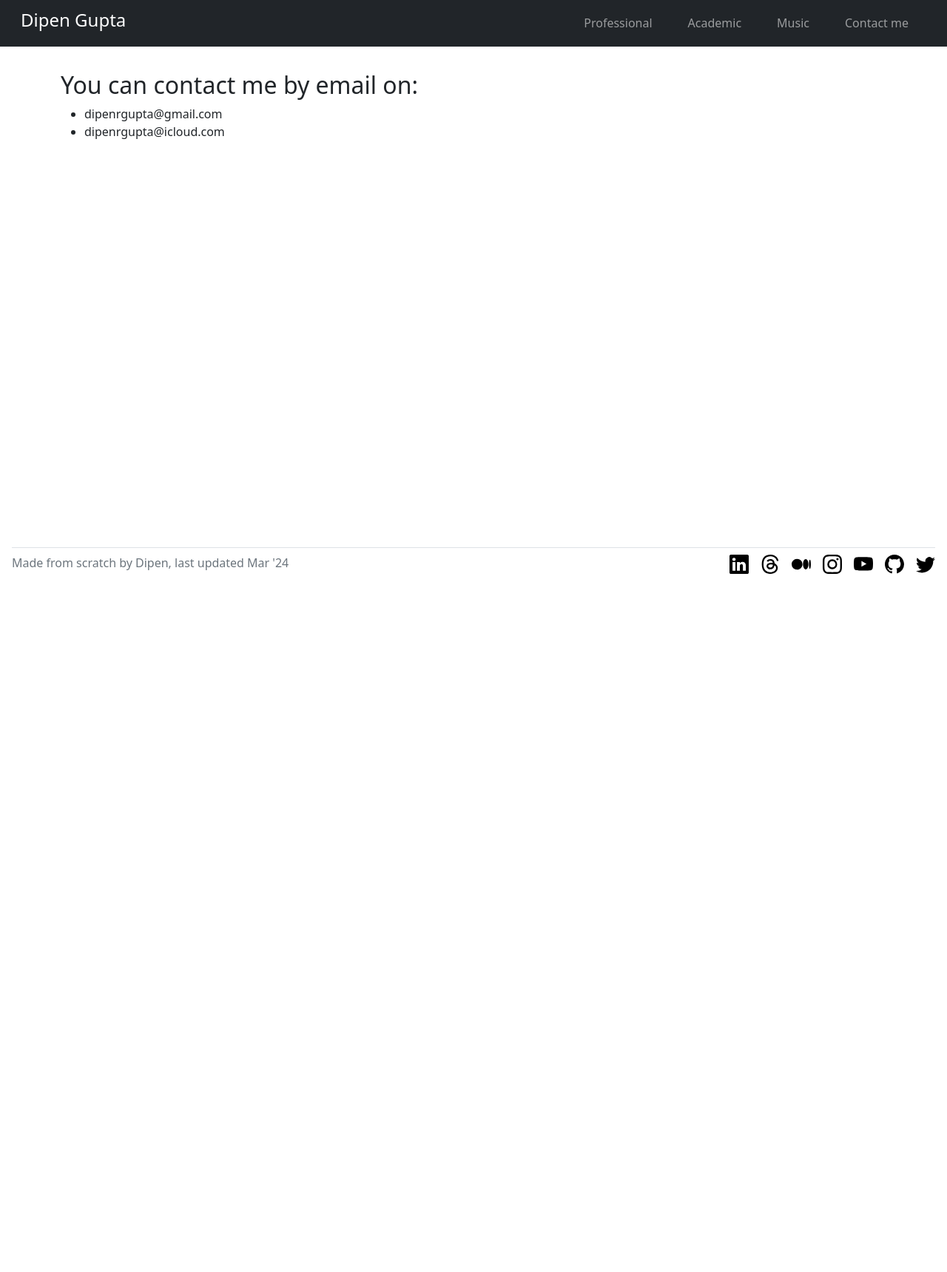
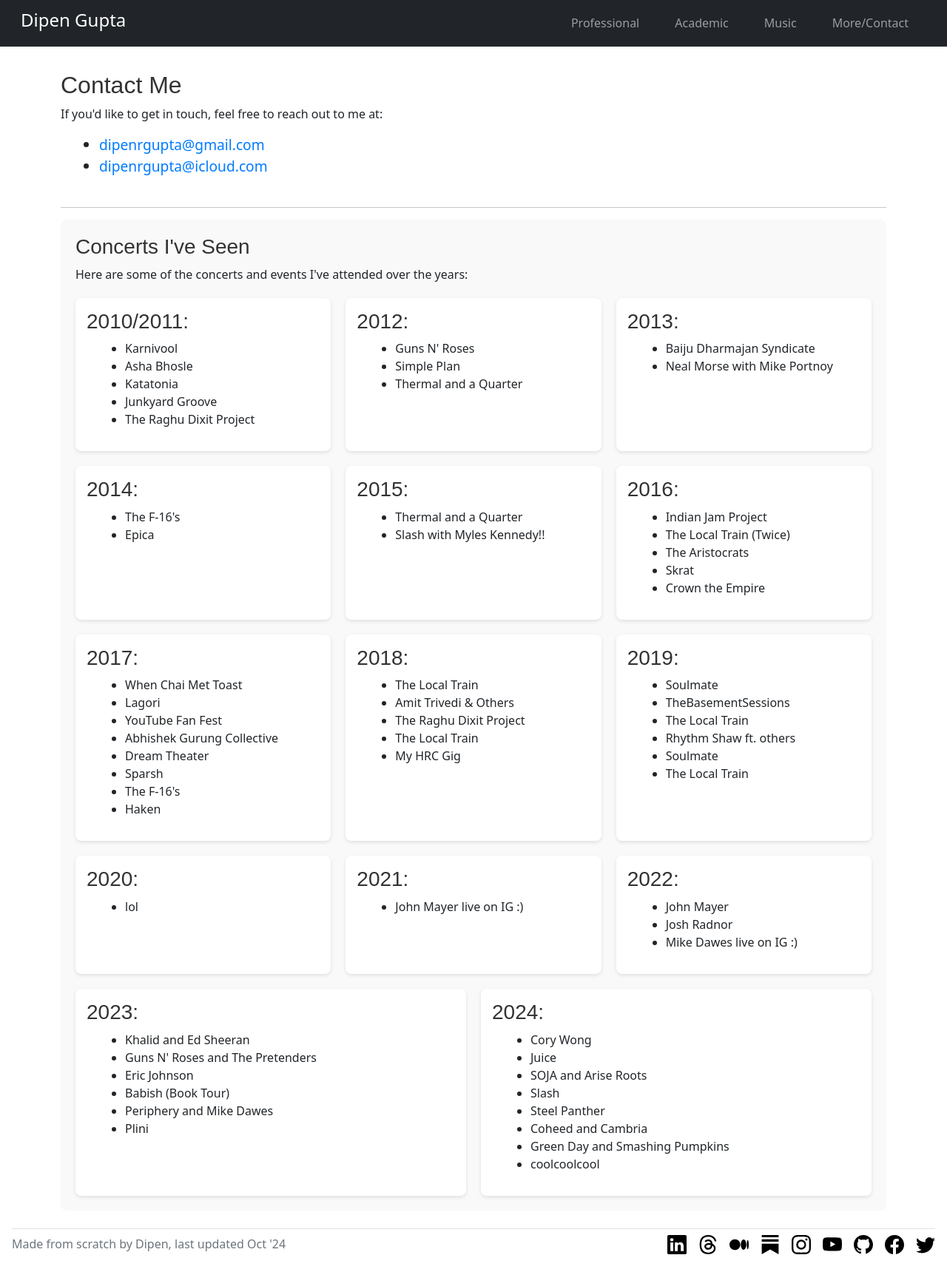
Before and after one commit to dipengupta/personal-website, a Django app: page /contact/ in a window 1280 px wide. Shown: the whole page at 74% size. Before the commit the page ends 776 px from the top, so only its background shows below. Run offline with Django 3.2, Linux system fonts and the light colour scheme; some libraries are stand-ins or nearby versions.

Commit message:
added substack link and concerts section

```diff
--- a/mysite/templates/mysite/header.html
+++ b/mysite/templates/mysite/header.html
@@ -77,7 +77,7 @@
 
 					<!-- Link to contact page -->
 					<li class="nav-item mx-3 text-md-center">
-						<a class="nav-link" href="/contact">Contact me</a>
+						<a class="nav-link" href="/contact">More/Contact</a>
 					</li>
 
 				</ul>
@@ -139,6 +139,10 @@
 			<path d="M6.321 6.016c-.27-.18-1.166-.802-1.166-.802.756-1.081 1.753-1.502 3.132-1.502.975 0 1.803.327 2.394.948s.928 1.509 1.005 2.644q.492.207.905.484c1.109.745 1.719 1.86 1.719 3.137 0 2.716-2.226 5.075-6.256 5.075C4.594 16 1 13.987 1 7.994 1 2.034 4.482 0 8.044 0 9.69 0 13.55.243 15 5.036l-1.36.353C12.516 1.974 10.163 1.43 8.006 1.43c-3.565 0-5.582 2.171-5.582 6.79 0 4.143 2.254 6.343 5.63 6.343 2.777 0 4.847-1.443 4.847-3.556 0-1.438-1.208-2.127-1.27-2.127-.236 1.234-.868 3.31-3.644 3.31-1.618 0-3.013-1.118-3.013-2.582 0-2.09 1.984-2.847 3.55-2.847.586 0 1.294.04 1.663.114 0-.637-.54-1.728-1.9-1.728-1.25 0-1.566.405-1.967.868ZM8.716 8.19c-2.04 0-2.304.87-2.304 1.416 0 .878 1.043 1.168 1.6 1.168 1.02 0 2.067-.282 2.232-2.423a6.2 6.2 0 0 0-1.528-.161"/>
 		</symbol>
 
+		<symbol id="substack" viewBox="0 0 16 16">
+			<path d="M15 3.604H1v1.891h14v-1.89ZM1 7.208V16l7-3.926L15 16V7.208zM15 0H1v1.89h14z"/>
+		</symbol>
+
 	</svg>
 
 	<br>
@@ -148,17 +152,18 @@
 		<span class="d-none d-md-block d-lg-block d-xl-block">
 
 			<div class="row mt-2">
-				<div class="col text-muted">Made from scratch by Dipen, last updated Mar '24</div>
+				<div class="col text-muted">Made from scratch by Dipen, last updated Oct '24</div>
 				<div class="col-4"></div>
 				<div class="col">
 					<ul class="nav justify-content-end list-unstyled d-flex">
 						<li class="ms-3"><a class="text-muted" href="https://www.linkedin.com/in/dipen-gupta-ab6b5071/"><svg class="bi" width="26" height="26"><use xlink:href="#linkedin"/></svg></a></li>
 						<li class="ms-3"><a class="text-muted" href="https://www.threads.net/@dipengupta"><svg class="bi" width="26" height="26"><use xlink:href="#threads"/></svg></a></li>
 						<li class="ms-3"><a class="text-muted" href="https://medium.com/@escapesequencemovies"><svg class="bi" width="26" height="26"><use xlink:href="#medium"/></svg></a></li>
+						<li class="ms-3"><a class="text-muted" href="https://substack.com/@dipengupta"><svg class="bi" width="26" height="26"><use xlink:href="#substack"/></svg></a></li>
 						<li class="ms-3"><a class="text-muted" href="https://www.instagram.com/dipengupta/?hl=en"><svg class="bi" width="26" height="26"><use xlink:href="#instagram"/></svg></a></li>
 						<li class="ms-3"><a class="text-muted" href="https://www.youtube.com/user/buffalo4321able"><svg class="bi" width="26" height="26"><use xlink:href="#youtube"/></svg></a></li>
 						<li class="ms-3"><a class="text-muted" href="https://github.com/dipengupta"><svg class="bi" width="26" height="26"><use xlink:href="#github"/></svg></a></li>
-						<!-- <li class="ms-3"><a class="text-muted" href="https://m.facebook.com/people/Dipen-R-Gupta/100009874141577/"><svg class="bi" width="26" height="26"><use xlink:href="#facebook"/></svg></a></li> -->
+						<li class="ms-3"><a class="text-muted" href="https://m.facebook.com/people/Dipen-R-Gupta/100009874141577/"><svg class="bi" width="26" height="26"><use xlink:href="#facebook"/></svg></a></li>
 						<li class="ms-3"><a class="text-muted" href="https://twitter.com/20swithepennguy"><svg class="bi" width="26" height="26"><use xlink:href="#twitter"/></svg></a></li>
 					</ul>
 				</div>
@@ -171,16 +176,17 @@
 		<!-- this div is only for small screen and xs screens -->
 		<span class="d-xs-block d-sm-block d-md-none">
 			<div class="col-md-4 d-flex justify-content-center mt-2">
-				<span class="mb-3 text-muted">Made by Dipen, last updated Mar '24</span>
+				<span class="mb-3 text-muted">Made by Dipen, last updated Oct '24</span>
 			</div>
 
 			<ul class="nav col-md-4 mx-2 justify-content-center list-unstyled d-flex">
 				<li class="ms-3"><a class="text-muted" href="https://www.linkedin.com/in/dipen-gupta-ab6b5071/"><svg class="bi" width="26" height="26"><use xlink:href="#linkedin"/></svg></a></li>
-				<li class="ms-3"><a class="text-muted" href="https://www.threads.net/@dipengupta"><svg class="bi" width="26" height="26"><use xlink:href="#threads"/></svg></a></li>
-				<li class="ms-3"><a class="text-muted" href="https://medium.com/@escapesequencemovies"><svg class="bi" width="26" height="26"><use xlink:href="#medium"/></svg></a></li>
+				<!-- <li class="ms-3"><a class="text-muted" href="https://www.threads.net/@dipengupta"><svg class="bi" width="26" height="26"><use xlink:href="#threads"/></svg></a></li> -->
+				<!-- <li class="ms-3"><a class="text-muted" href="https://medium.com/@escapesequencemovies"><svg class="bi" width="26" height="26"><use xlink:href="#medium"/></svg></a></li> -->
+				<li class="ms-3"><a class="text-muted" href="https://substack.com/@dipengupta"><svg class="bi" width="26" height="26"><use xlink:href="#substack"/></svg></a></li>
 				<li class="ms-3"><a class="text-muted" href="https://www.instagram.com/dipengupta/?hl=en"><svg class="bi" width="26" height="26"><use xlink:href="#instagram"/></svg></a></li>
 				<li class="ms-3"><a class="text-muted" href="https://www.youtube.com/user/buffalo4321able"><svg class="bi" width="26" height="26"><use xlink:href="#youtube"/></svg></a></li>
-				<li class="ms-3"><a class="text-muted" href="https://github.com/dipengupta"><svg class="bi" width="26" height="26"><use xlink:href="#github"/></svg></a></li>
+				<!-- <li class="ms-3"><a class="text-muted" href="https://github.com/dipengupta"><svg class="bi" width="26" height="26"><use xlink:href="#github"/></svg></a></li> -->
 				<!-- <li class="ms-3"><a class="text-muted" href="https://m.facebook.com/people/Dipen-R-Gupta/100009874141577/"><svg class="bi" width="26" height="26"><use xlink:href="#facebook"/></svg></a></li> -->
 				<li class="ms-3"><a class="text-muted" href="https://twitter.com/20swithepennguy"><svg class="bi" width="26" height="26"><use xlink:href="#twitter"/></svg></a></li>
 			</ul>
--- a/mysite/templates/mysite/sect_contact.html
+++ b/mysite/templates/mysite/sect_contact.html
@@ -1,21 +1,104 @@
 {% extends "mysite/header.html" %}
-
 
 {% block content %}
 {% load static %}
 
-
-
-<div>
+<div class="contact-section">
     <br>
-    <h2>You can contact me by email on:</h2>
-    <ul>
-        <li>dipenrgupta@gmail.com</li>
-        <li>dipenrgupta@icloud.com</li>
+    <h2>Contact Me</h2>
+    <p>If you'd like to get in touch, feel free to reach out to me at:</p>
+    <ul class="contact-list">
+        <li><a href="mailto:dipenrgupta@gmail.com">dipenrgupta@gmail.com</a></li>
+        <li><a href="mailto:dipenrgupta@icloud.com">dipenrgupta@icloud.com</a></li>
     </ul>
 </div>
 
+<hr>
 
+<!-- <h3>My Collections:</h3> -->
 
+<div class="collections-section">
+    <h3>Concerts I've Seen</h3>
+    <p>Here are some of the concerts and events I've attended over the years:</p>
+
+    <div class="timeline">
+        <div class="timeline-grid">
+            {% for year, concerts in collections.items %}
+            <div class="timeline-item">
+                <h3 class="year-title">{{ year }}:</h3>
+                <ul class="concert-list">
+                    {% for concert in concerts %}
+                    <li>{{ concert }}</li>
+                    {% endfor %}
+                </ul>
+            </div>
+            {% endfor %}
+        </div>
+    </div>
+</div>
+
+<style>
+    .contact-section {
+        margin-bottom: 40px;
+    }
+
+    .contact-list li {
+        font-size: 1.2em;
+    }
+
+    .collections-section {
+        padding: 20px;
+        background-color: #f9f9f9;
+        border-radius: 8px;
+    }
+
+    .timeline {
+        padding-left: 0;
+        margin-top: 20px;
+    }
+
+    .timeline-grid {
+        display: flex;
+        flex-wrap: wrap;
+        gap: 20px;
+    }
+
+    .timeline-item {
+        flex: 1 1 calc(33.333% - 20px);
+        background-color: #fff;
+        padding: 15px;
+        border-radius: 8px;
+        box-shadow: 0 2px 5px rgba(0, 0, 0, 0.1);
+    }
+
+    h2, h3 {
+        font-family: 'Arial', sans-serif;
+        color: #333;
+    }
+
+    ul {
+        list-style-type: disc;
+        margin-left: 20px;
+    }
+
+    a {
+        text-decoration: none;
+        color: #007bff;
+    }
+
+    a:hover {
+        text-decoration: underline;
+    }
+</style>
+
+<script>
+    // JavaScript to add interactivity for expanding/collapsing concert lists
+    document.querySelectorAll('.year-title').forEach(function(yearTitle) {
+        yearTitle.addEventListener('click', function() {
+            const ul = this.nextElementSibling;
+            ul.style.display = ul.style.display === 'none' ? 'block' : 'none';
+        });
+    });
+</script>
 
 {% endblock %}
--- a/mysite/views.py
+++ b/mysite/views.py
@@ -19,7 +19,26 @@ def displayMusicPage(request):
     return render(request, 'mysite/sect_music.html')
 
 def displayContactPage(request):
-    return render(request, 'mysite/sect_contact.html')
+
+    concerts_seen = {
+        "2010/2011": ["Karnivool", "Asha Bhosle", "Katatonia", "Junkyard Groove", "The Raghu Dixit Project"],
+        "2012": ["Guns N' Roses", "Simple Plan", "Thermal and a Quarter"],
+        "2013": ["Baiju Dharmajan Syndicate", "Neal Morse with Mike Portnoy"],
+        "2014": ["The F-16's", "Epica"],
+        "2015": ["Thermal and a Quarter", "Slash with Myles Kennedy!!"],
+        "2016": ["Indian Jam Project", "The Local Train (Twice)", "The Aristocrats", "Skrat", "Crown the Empire"],
+        "2017": ["When Chai Met Toast", "Lagori", "YouTube Fan Fest", "Abhishek Gurung Collective", "Dream Theater", "Sparsh", "The F-16's", "Haken"],
+        "2018": ["The Local Train", "Amit Trivedi & Others", "The Raghu Dixit Project", "The Local Train", "My HRC Gig"],
+        "2019": ["Soulmate", "TheBasementSessions", "The Local Train", "Rhythm Shaw ft. others", "Soulmate", "The Local Train"],
+        "2020": ["lol"],
+        "2021": ["John Mayer live on IG :)"],
+        "2022": ["John Mayer", "Josh Radnor", "Mike Dawes live on IG :)"],
+        "2023": ["Khalid and Ed Sheeran", "Guns N' Roses and The Pretenders", "Eric Johnson", "Babish (Book Tour)", "Periphery and Mike Dawes", "Plini"],
+        "2024": ["Cory Wong", "Juice", "SOJA and Arise Roots", "Slash", "Steel Panther", "Coheed and Cambria", "Green Day and Smashing Pumpkins", "coolcoolcool"],
+    }
+
+
+    return render(request, 'mysite/sect_contact.html', {'collections': concerts_seen})
 
 def handlerView404(request):
     return render(request, 'mysite/404_handler.html')
```
